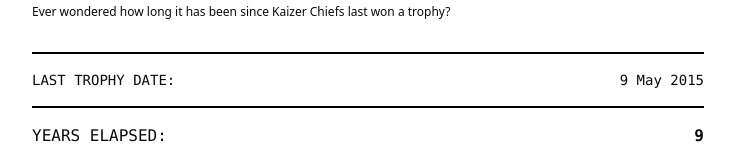
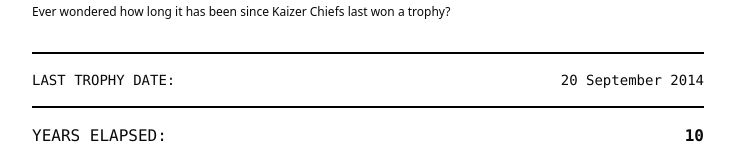
Before and after one commit to princethila/chiefsdroughttracker, a Next.js app: page / in a window 1280 px wide. Shown: the part 135-295 px from the top of the page, without its empty margins (272-1007 px from the left). Built offline with nearby package versions, Linux system fonts and the light colour scheme.

Commit message:
fixed the real date

```diff
--- a/app/page.tsx
+++ b/app/page.tsx
@@ -57,7 +57,7 @@
   const [timeElapsed, setTimeElapsed] = useState<TimeElapsed | null>(null);
   const [currentContent, setCurrentContent] = useState<Event | null>(null);
   const [isVisible, setIsVisible] = useState(true);
-  const lastTrophyDate = '2015-05-09';
+  const lastTrophyDate = '2014-09-20';
 
   const calculateTimeElapsed = (dateString: string) => {
     const inputDate = new Date(dateString);
```
